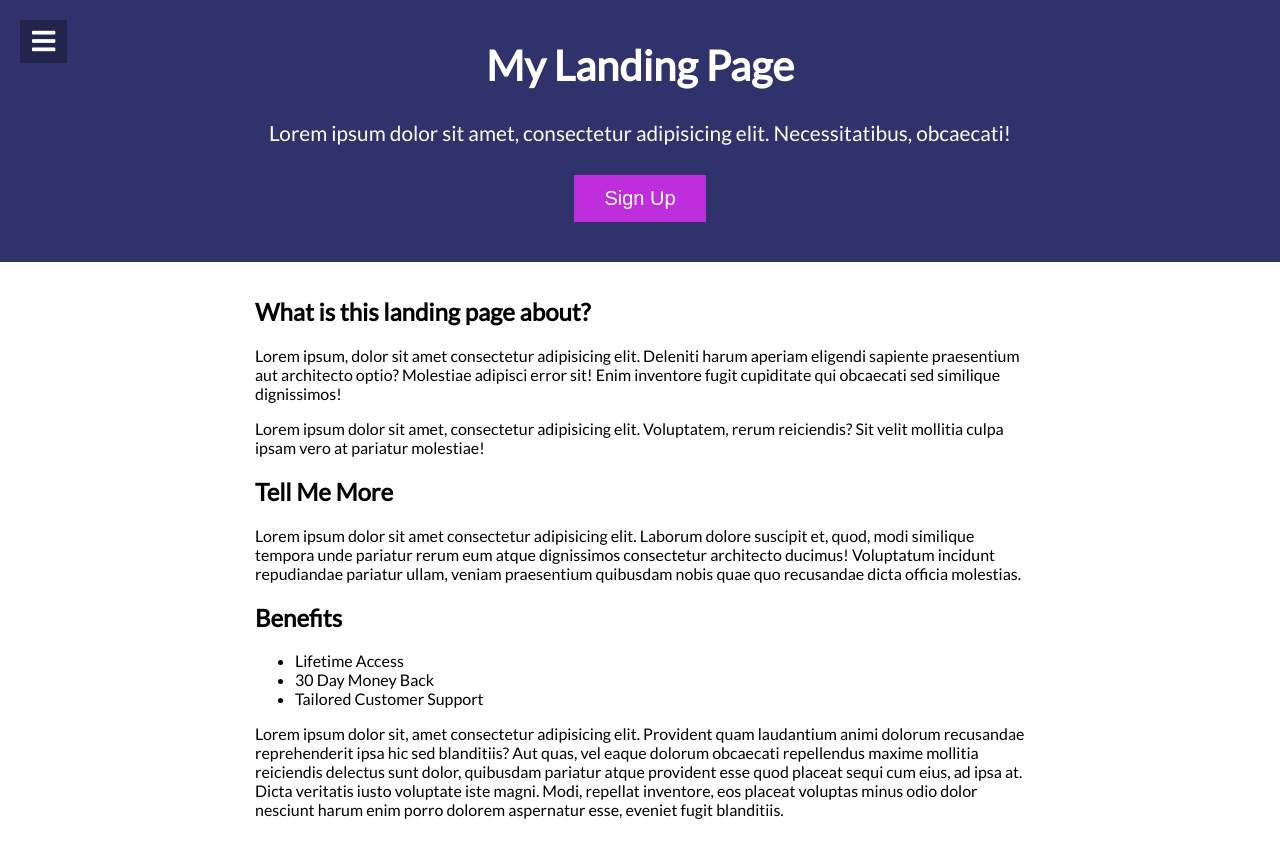
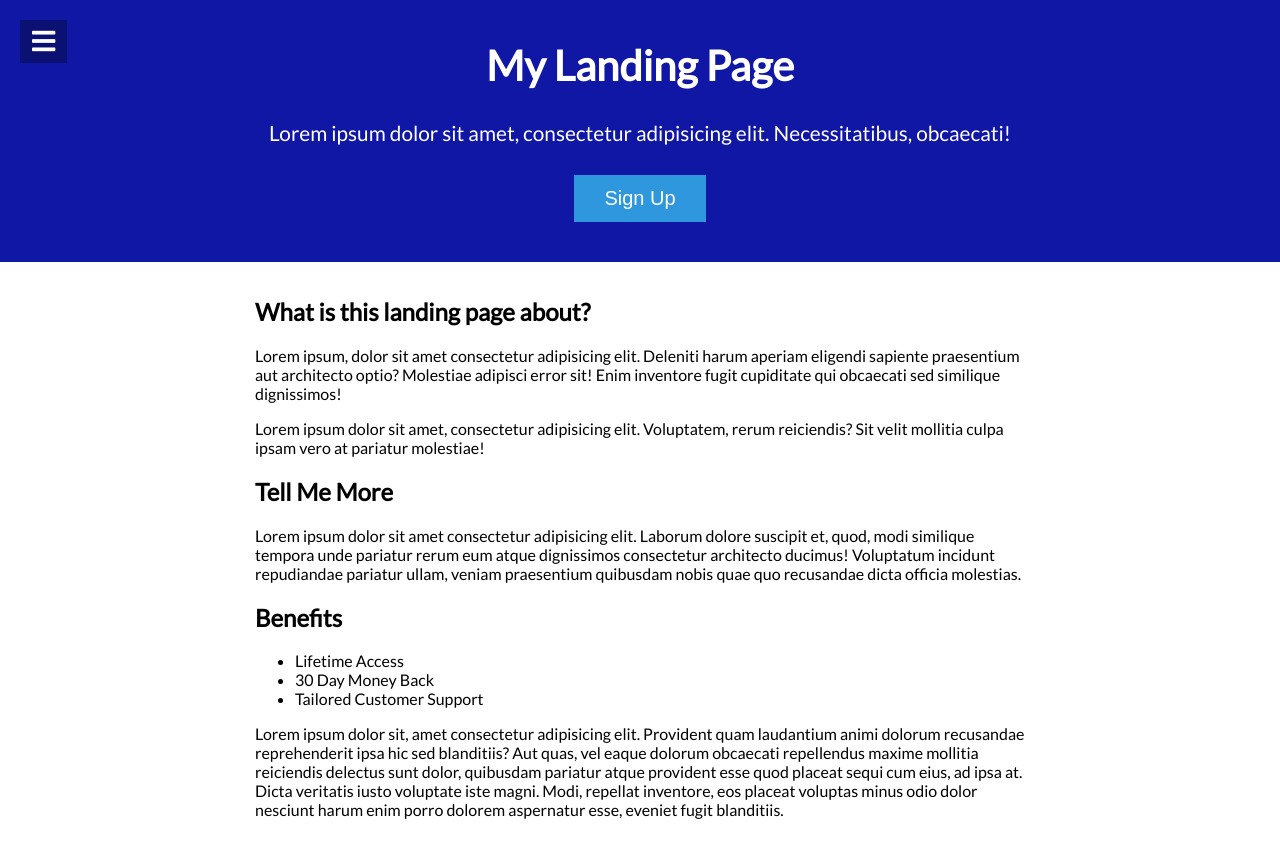
Before and after one commit to Klaynie/20-Mini-Javascript-Projects, a PHP site: page /menu-slider/index.html in a window 1280 px wide. Run offline with PHP 8.4, Linux system fonts and the light colour scheme; a stand-in replaces the project's code that opens the database connection; some libraries are stand-ins or nearby versions.

Commit message:
Changed Color of Landing Page

```diff
--- a/menu-slider/style.css
+++ b/menu-slider/style.css
@@ -2,8 +2,8 @@
 
 :root {
   --modal-duration: 350ms;
-  --primary-color: #30336b;
-  --secondary-color: #be2edd;
+  --primary-color: #1017a5;
+  --secondary-color: #2e97dd;
   --nav-width: 200px;
 }
 
@@ -153,7 +153,6 @@ button:focus {
 
 .modal-header h3 {
   margin: 0;
-  border-bottom: 1px solid #333;
 }
 
 .modal-content {
@@ -169,7 +168,7 @@ button:focus {
 }
 
 .modal-form .form-input {
-  padding: 8px;
+  padding: 12px;
   width: 100%;
 }
 
@@ -181,6 +180,10 @@ button:focus {
   right: 0;
 }
 
+.modal-form .submit-btn {
+  width: 100%;
+}
+
 @keyframes modalopen {
   from {
       opacity: 0;
```
